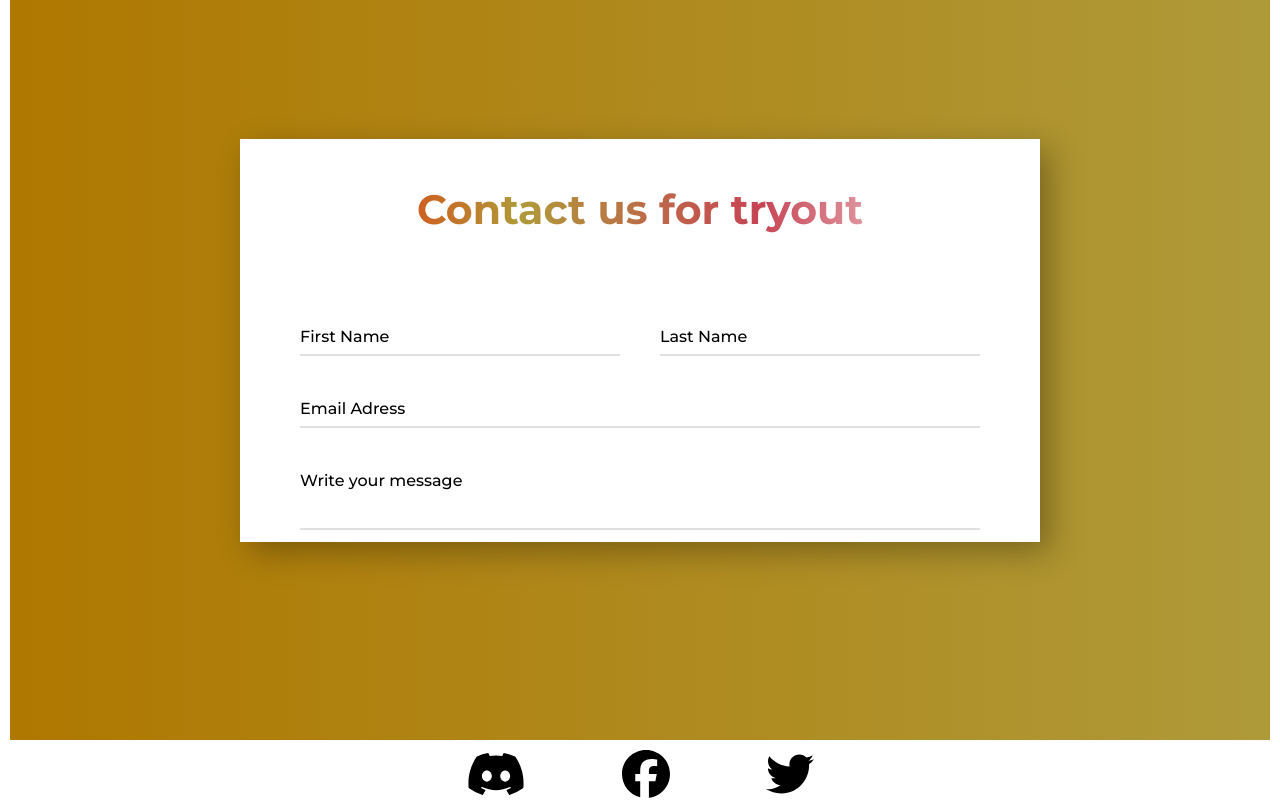
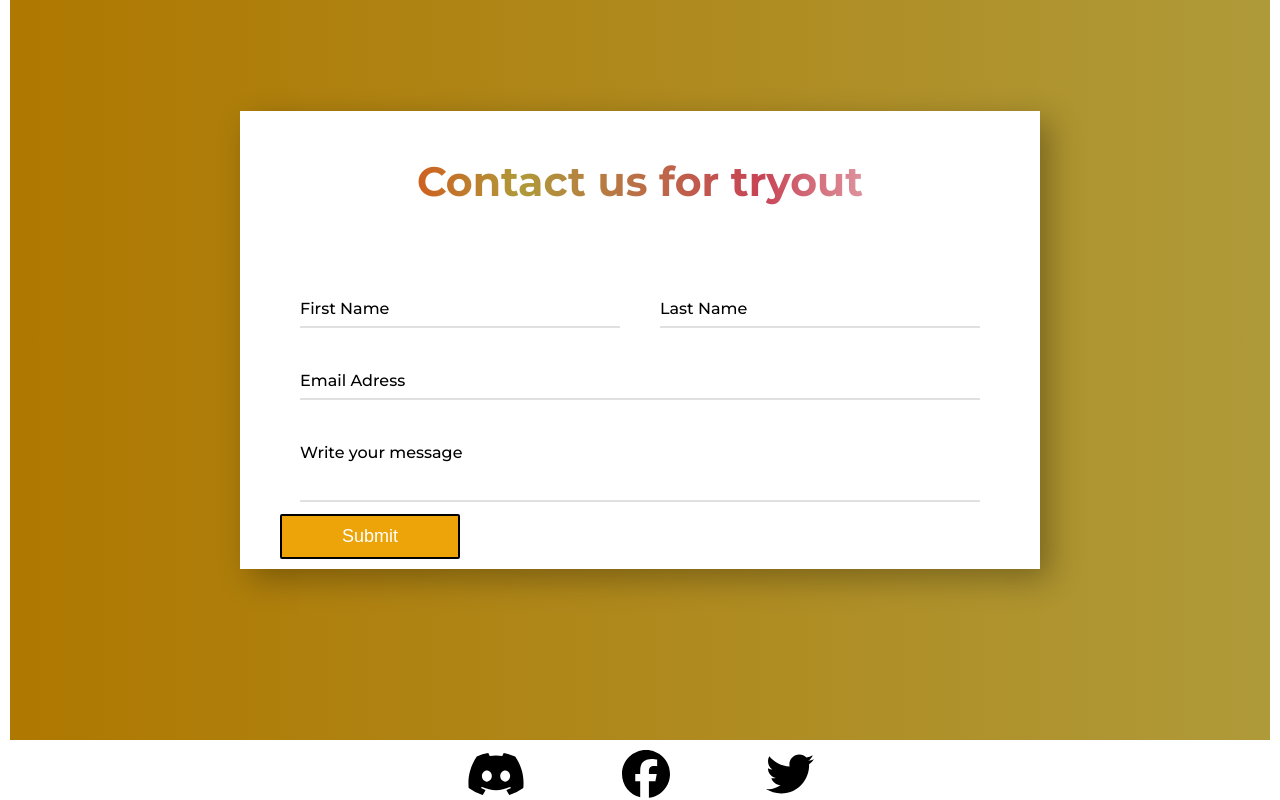
Before and after one commit to Freddan1/ClanPage, a React (Vite) app: page / in a window 1280 px wide. Shown: the part 1187-1987 px from the top of the page. Built offline with nearby package versions, Linux system fonts and the light colour scheme; a web font is replaced by a local one.

Commit message:
created submit-btn

```diff
--- a/src/components/ContactUs.jsx
+++ b/src/components/ContactUs.jsx
@@ -1,5 +1,6 @@
 import React from 'react'
 import ContactStyles from './ContactUs.module.css'
+import SubmitButton from './SubmitButton'
 
 export default function ContactUs() {
   return (
@@ -36,6 +37,7 @@ export default function ContactUs() {
                   <br />
                 </div>
               </div>
+                <SubmitButton/>
             </form>
           </div>
       </div>
--- a/src/components/ContactUs.module.css
+++ b/src/components/ContactUs.module.css
@@ -126,3 +126,18 @@ form .formRow .inputData .textArea{
 .textArea:valid ~ .underline1:before{
   transform: scale(1);
 }
+
+@media (max-width: 768px) {
+    .formContainer .text{
+      font-size: 30px;
+    }
+    .formContainer form{
+      padding: 10px 0 0 0;
+    }
+    .formContainer form .formRow{
+      display: block;
+    }
+    form .formRow .inputData{
+      margin: 35px 0!important;
+    }
+  }
--- a/src/components/SubmitButton.module.css
+++ b/src/components/SubmitButton.module.css
@@ -1,11 +1,14 @@
 .submit{
-    height: 30px;
-    width: 60px;
-    background-color: rgb(47, 47, 47);
+    background-color: rgb(236, 164, 8);
     margin-top: 10px;
-    width: 100%;
     border: none;
     color: #fff;
     padding: 6px;
     border-radius: 2px;
+    font-size: large;
+    overflow: hidden;
+    height: 45px!important;
+    width: 25%!important;
+    border: 2px solid black;
+    cursor: pointer;
 }
```
